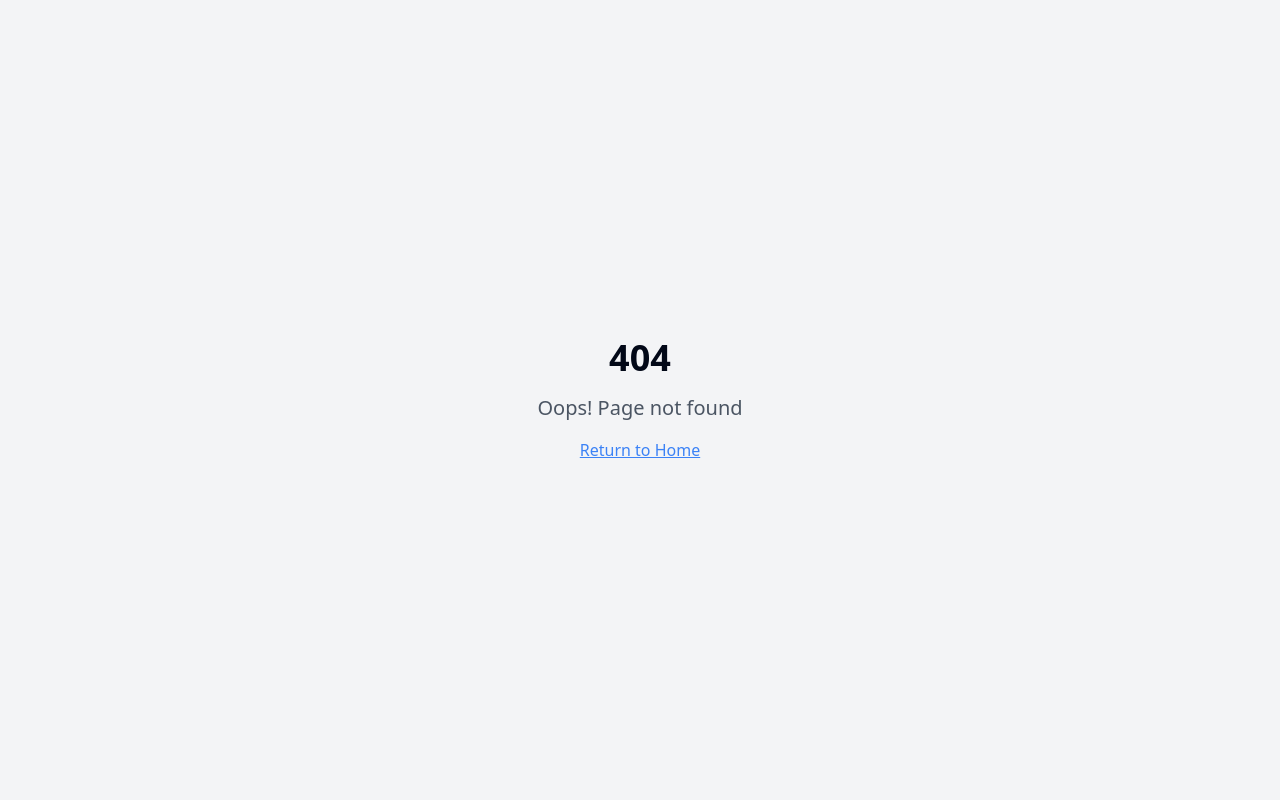
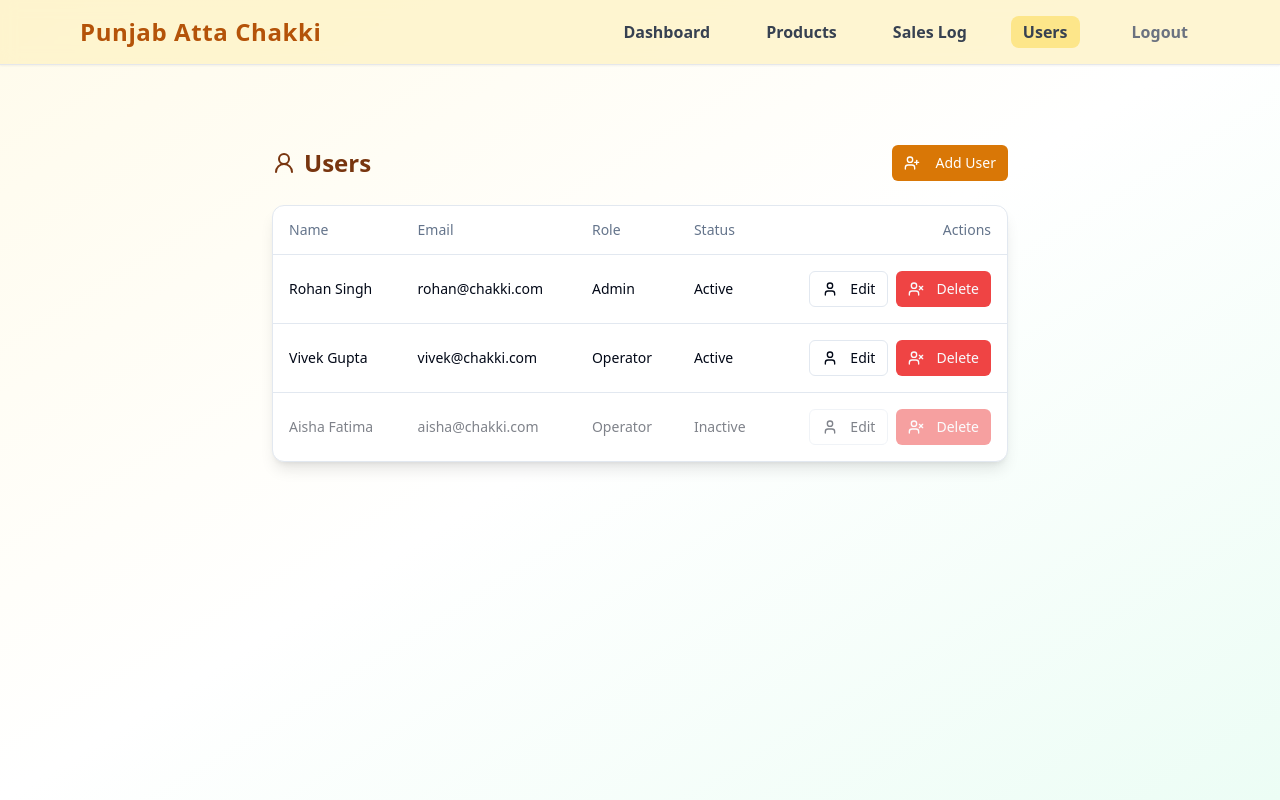
Before and after one commit to armangral/atta-chakki-tracker-app, a React (Vite) app: page /admin/users in a window 1280 px wide. Before the commit this address had no page. Built offline with nearby package versions, Linux system fonts and the light colour scheme.

Commit message:
Add user management features
Implement user management features, including listing, adding, editing, and deactivating operator accounts within the admin panel.

```diff
--- a/src/App.tsx
+++ b/src/App.tsx
@@ -8,6 +8,7 @@ import NotFound from "./pages/NotFound";
 import AdminDashboard from "./pages/AdminDashboard";
 import OperatorPOS from "./pages/OperatorPOS";
 import AdminProducts from "./pages/AdminProducts";
+import AdminUsers from "./pages/AdminUsers";
 
 const queryClient = new QueryClient();
 
@@ -21,6 +22,7 @@ const App = () => (
           <Route path="/" element={<Index />} />
           <Route path="/admin" element={<AdminDashboard />} />
           <Route path="/admin/products" element={<AdminProducts />} />
+          <Route path="/admin/users" element={<AdminUsers />} />
           <Route path="/pos" element={<OperatorPOS />} />
           {/* TODO: Add more routes for products, sales, users if needed */}
           <Route path="*" element={<NotFound />} />
--- a/src/components/Layout/MainHeader.tsx
+++ b/src/components/Layout/MainHeader.tsx
@@ -1,4 +1,3 @@
-
 import { Link, useLocation } from "react-router-dom";
 
 export default function MainHeader({ userRole }: { userRole: "admin" | "operator" }) {
@@ -15,7 +14,7 @@ export default function MainHeader({ userRole }: { userRole: "admin" | "operator
               <Link to="/admin" className={`font-semibold text-gray-700 px-3 py-1 rounded-lg hover:bg-amber-200 transition ${loc.pathname === "/admin" ? "bg-amber-200" : ""}`}>Dashboard</Link>
               <Link to="/admin/products" className={`font-semibold text-gray-700 px-3 py-1 rounded-lg hover:bg-amber-200 transition ${loc.pathname === "/admin/products" ? "bg-amber-200" : ""}`}>Products</Link>
               <Link to="/admin/sales" className="font-semibold text-gray-700 px-3 py-1 rounded-lg hover:bg-amber-200 transition">Sales Log</Link>
-              <Link to="/admin/users" className="font-semibold text-gray-700 px-3 py-1 rounded-lg hover:bg-amber-200 transition">Users</Link>
+              <Link to="/admin/users" className={`font-semibold text-gray-700 px-3 py-1 rounded-lg hover:bg-amber-200 transition ${loc.pathname === "/admin/users" ? "bg-amber-200" : ""}`}>Users</Link>
             </>
           )}
           {userRole === "operator" && (
--- /dev/null
+++ b/src/pages/AdminUsers.tsx
@@ -0,0 +1,184 @@
+
+import { useState } from "react";
+import {
+  Dialog,
+  DialogTrigger,
+  DialogContent,
+  DialogHeader,
+  DialogTitle,
+  DialogFooter,
+  DialogDescription,
+  DialogClose,
+} from "@/components/ui/dialog";
+import { Input } from "@/components/ui/input";
+import { Button } from "@/components/ui/button";
+import { Label } from "@/components/ui/label";
+import { Table, TableBody, TableCell, TableHead, TableHeader, TableRow } from "@/components/ui/table";
+import MainHeader from "@/components/Layout/MainHeader";
+import { User, UserPlus, User2, UserX } from "lucide-react";
+
+type UserRole = "admin" | "operator";
+type UserStatus = "active" | "inactive";
+
+interface UserItem {
+  id: number;
+  name: string;
+  email: string;
+  role: UserRole;
+  status: UserStatus;
+}
+
+const MOCK_USERS: UserItem[] = [
+  { id: 1, name: "Rohan Singh", email: "rohan@chakki.com", role: "admin", status: "active" },
+  { id: 2, name: "Vivek Gupta", email: "vivek@chakki.com", role: "operator", status: "active" },
+  { id: 3, name: "Aisha Fatima", email: "aisha@chakki.com", role: "operator", status: "inactive" },
+];
+
+export default function AdminUsers() {
+  const [users, setUsers] = useState<UserItem[]>(MOCK_USERS);
+  const [dialogOpen, setDialogOpen] = useState(false);
+  const [editId, setEditId] = useState<number | null>(null);
+  const [form, setForm] = useState<Omit<UserItem, "id">>({
+    name: "",
+    email: "",
+    role: "operator",
+    status: "active",
+  });
+
+  // Open dialog to add a user
+  const handleAdd = () => {
+    setForm({ name: "", email: "", role: "operator", status: "active" });
+    setEditId(null);
+    setDialogOpen(true);
+  };
+
+  // Open dialog to edit
+  const handleEdit = (user: UserItem) => {
+    setForm({
+      name: user.name,
+      email: user.email,
+      role: user.role,
+      status: user.status,
+    });
+    setEditId(user.id);
+    setDialogOpen(true);
+  };
+
+  // Delete user
+  const handleDelete = (id: number) => {
+    setUsers((prev) => prev.filter(u => u.id !== id));
+  };
+
+  // Handle form change
+  const handleFormChange = (e: React.ChangeEvent<HTMLInputElement | HTMLSelectElement>) => {
+    const { name, value } = e.target;
+    setForm((prev) => ({
+      ...prev,
+      [name]: value,
+    }));
+  };
+
+  // Handle form submit (add or edit)
+  const handleFormSubmit = (e: React.FormEvent) => {
+    e.preventDefault();
+    if (editId) {
+      setUsers(users.map(u => u.id === editId ? { ...u, ...form } : u));
+    } else {
+      const maxId = users.reduce((max, u) => Math.max(max, u.id), 0);
+      setUsers([{ id: maxId + 1, ...form }, ...users]);
+    }
+    setDialogOpen(false);
+  };
+
+  return (
+    <div className="min-h-screen bg-gradient-to-br from-amber-50 via-white to-emerald-50">
+      <MainHeader userRole="admin" />
+      <div className="max-w-3xl mx-auto px-4 pt-12">
+        <div className="flex justify-between items-center mb-6">
+          <h1 className="text-2xl font-bold text-amber-900 flex items-center gap-2"><User2 /> Users</h1>
+          <Dialog open={dialogOpen} onOpenChange={setDialogOpen}>
+            <DialogTrigger asChild>
+              <Button onClick={handleAdd} size="sm" className="bg-amber-600 text-white hover:bg-amber-700">
+                <UserPlus className="mr-2" /> Add User
+              </Button>
+            </DialogTrigger>
+            <DialogContent>
+              <form onSubmit={handleFormSubmit} className="space-y-4">
+                <DialogHeader>
+                  <DialogTitle>{editId ? "Edit User" : "Add User"}</DialogTitle>
+                  <DialogDescription>
+                    {editId ? "Edit user details below." : "Enter details for the new user."}
+                  </DialogDescription>
+                </DialogHeader>
+                <div>
+                  <Label htmlFor="name">Name</Label>
+                  <Input id="name" name="name" required value={form.name} onChange={handleFormChange} />
+                </div>
+                <div>
+                  <Label htmlFor="email">Email</Label>
+                  <Input id="email" name="email" type="email" required value={form.email} onChange={handleFormChange} />
+                </div>
+                <div>
+                  <Label htmlFor="role">Role</Label>
+                  <select id="role" name="role" value={form.role} onChange={handleFormChange} className="w-full border rounded-md px-3 py-2">
+                    <option value="admin">Admin</option>
+                    <option value="operator">Operator</option>
+                  </select>
+                </div>
+                <div>
+                  <Label htmlFor="status">Status</Label>
+                  <select id="status" name="status" value={form.status} onChange={handleFormChange} className="w-full border rounded-md px-3 py-2">
+                    <option value="active">Active</option>
+                    <option value="inactive">Inactive</option>
+                  </select>
+                </div>
+                <DialogFooter className="gap-2">
+                  <Button type="submit" className="bg-emerald-600 text-white hover:bg-emerald-700">{editId ? "Save" : "Add"}</Button>
+                  <DialogClose asChild>
+                    <Button type="button" variant="outline">Cancel</Button>
+                  </DialogClose>
+                </DialogFooter>
+              </form>
+            </DialogContent>
+          </Dialog>
+        </div>
+        <div className="bg-white border rounded-xl shadow-lg overflow-x-auto">
+          <Table>
+            <TableHeader>
+              <TableRow>
+                <TableHead>Name</TableHead>
+                <TableHead>Email</TableHead>
+                <TableHead>Role</TableHead>
+                <TableHead>Status</TableHead>
+                <TableHead className="text-right">Actions</TableHead>
+              </TableRow>
+            </TableHeader>
+            <TableBody>
+              {users.map(user => (
+                <TableRow key={user.id} className={user.status === "inactive" ? "opacity-50" : ""}>
+                  <TableCell>{user.name}</TableCell>
+                  <TableCell>{user.email}</TableCell>
+                  <TableCell className="capitalize">{user.role}</TableCell>
+                  <TableCell className="capitalize">{user.status}</TableCell>
+                  <TableCell className="flex gap-2 justify-end">
+                    <Button size="sm" variant="outline" onClick={() => handleEdit(user)}>
+                      <User className="w-4 h-4 mr-1" /> Edit
+                    </Button>
+                    <Button size="sm" variant="destructive" onClick={() => handleDelete(user.id)}>
+                      <UserX className="w-4 h-4 mr-1" /> Delete
+                    </Button>
+                  </TableCell>
+                </TableRow>
+              ))}
+              {users.length === 0 && (
+                <TableRow>
+                  <TableCell colSpan={5} className="text-center py-6 text-muted-foreground">No users found.</TableCell>
+                </TableRow>
+              )}
+            </TableBody>
+          </Table>
+        </div>
+      </div>
+    </div>
+  );
+}
```
